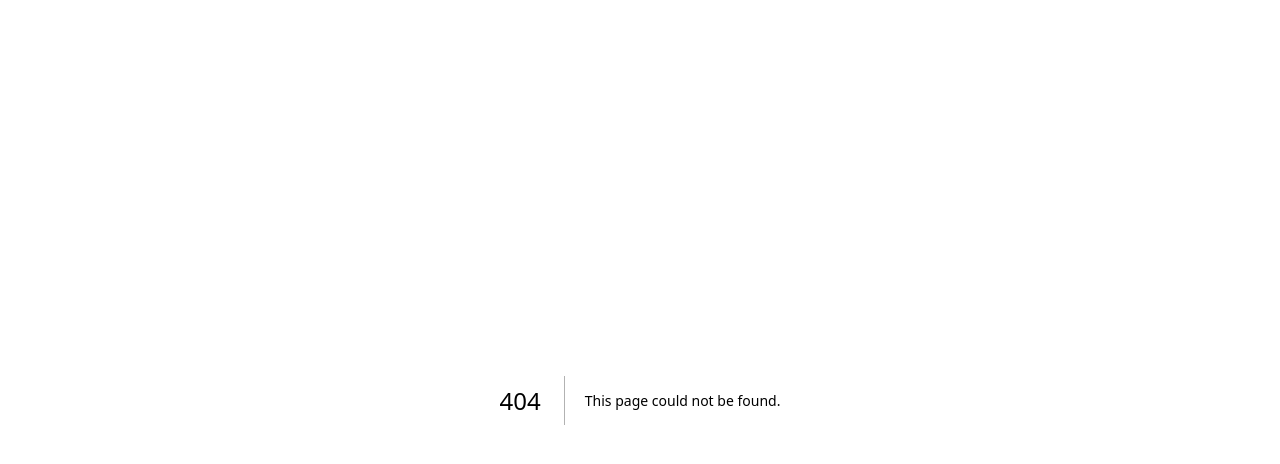
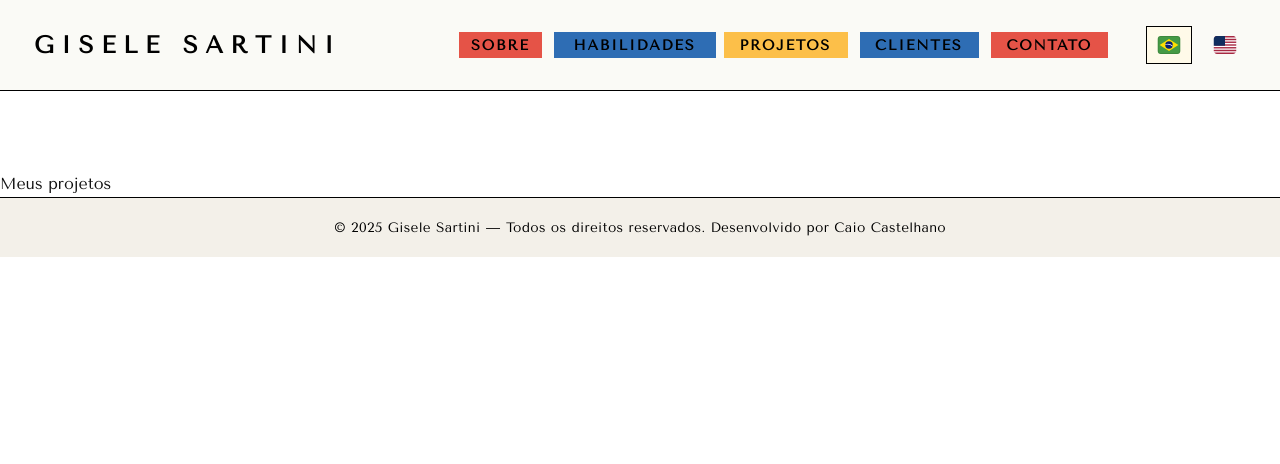
Before and after one commit to caiocastelhano/gisele-sartini, a Next.js app: page /projects in a window 1280 px wide. Before the commit this address had no page. Shown: the top 464 px of the page. Built offline with nearby package versions, Linux system fonts and the light colour scheme; no server answers.

Commit message:
Create initial structure for /projects page with Navbar and Footer

```diff
--- a/app/dictionaries/en.js
+++ b/app/dictionaries/en.js
@@ -198,4 +198,8 @@ export default {
   hero: {
     sectionLabel: "Presentation video"
   },
+
+  projectsPage: {
+    title: "My projects",
+  }
 };
--- a/app/dictionaries/pt.js
+++ b/app/dictionaries/pt.js
@@ -198,4 +198,8 @@ export default {
   hero: {
     sectionLabel: "Vídeo de apresentação"
   },
+
+  projectsPage: {
+    title: "Meus projetos",
+  },
 };
--- /dev/null
+++ b/app/projects/page.jsx
@@ -0,0 +1,32 @@
+import { cookies } from "next/headers";
+import pt from "../dictionaries/pt";
+import en from "../dictionaries/en";
+
+import Navbar from "../components/Navbar/Navbar";
+import Footer from "../components/Footer/Footer";
+
+export default async function ProjectsPage() {
+  const cookieStore = await cookies();
+  const lang = cookieStore.get("lang")?.value === "en" ? "en" : "pt";
+
+  const dictionary = lang === "en" ? en : pt;
+
+  return (
+    <>
+      <Navbar lang={lang} dictionary={dictionary} />
+
+      <main
+        id="projects-page"
+        role="main"
+        aria-labelledby="projects-heading"
+        style={{ paddingTop: "80px" }}
+      >
+        <h1 id="projects-heading" className="visuallyHidden">
+          {dictionary.projectsPage.title}
+        </h1>
+      </main>
+
+      <Footer dictionary={dictionary} />
+    </>
+  );
+}
```
